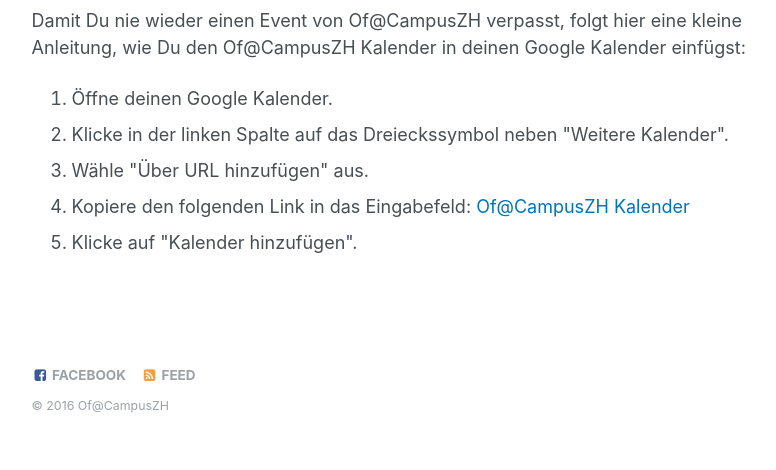
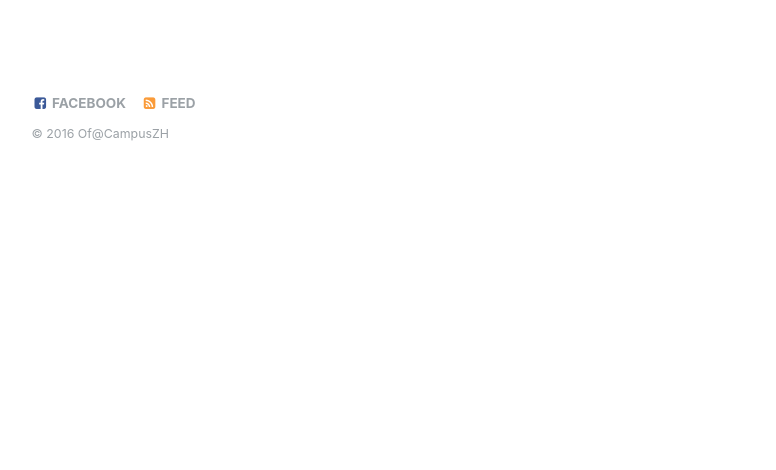
Before and after one commit to raphaelthomas/ofcampuszh.ch, a Jekyll site: the page built from _pages/events.html, in a window 1280 px wide. Shown: the part 975-1445 px from the top of the page, without its empty margins (250-1026 px from the left). Built offline with Jekyll 4.4.1, drawn with Linux system fonts in a browser that asks for light colours; after the commit the page ends 1173 px from its top, so only the background shows below that.

Commit message:
remove details from events page

```diff
--- a/_pages/events.html
+++ b/_pages/events.html
@@ -4,25 +4,5 @@
 header:
   overlay_image: page-header-events.jpg
 ---
+
 <iframe src="https://calendar.google.com/calendar/embed?title=%20&amp;mode=AGENDA&amp;height=600&amp;wkst=1&amp;bgcolor=%23FFFFFF&amp;src=j08od8217cdcqmm5jbjt881e2g%40group.calendar.google.com&amp;color=%23B1440E&amp;ctz=Europe%2FZurich" style="border-width:0" width="800" height="600" frameborder="0" scrolling="no"></iframe>
-
-<p>
-    Damit Du nie wieder einen Event von Of@CampusZH verpasst, folgt hier eine kleine Anleitung, wie Du den Of@CampusZH Kalender in deinen Google Kalender einf&uuml;gst:
-<ol>
-    <li>
-        &Ouml;ffne deinen Google Kalender.
-    </li>
-    <li>
-        Klicke in der linken Spalte auf das Dreieckssymbol neben "Weitere Kalender".
-    </li>
-    <li>
-        W&auml;hle "&Uuml;ber URL hinzuf&uuml;gen" aus.
-    </li>
-    <li>
-        Kopiere den folgenden Link in das Eingabefeld: <a href="https://calendar.google.com/calendar/ical/j08od8217cdcqmm5jbjt881e2g%40group.calendar.google.com/public/basic.ics">Of@CampusZH Kalender</a>
-    </li>
-    <li>
-        Klicke auf "Kalender hinzuf&uuml;gen".
-    </li>
-</ol>
-</p>
```
